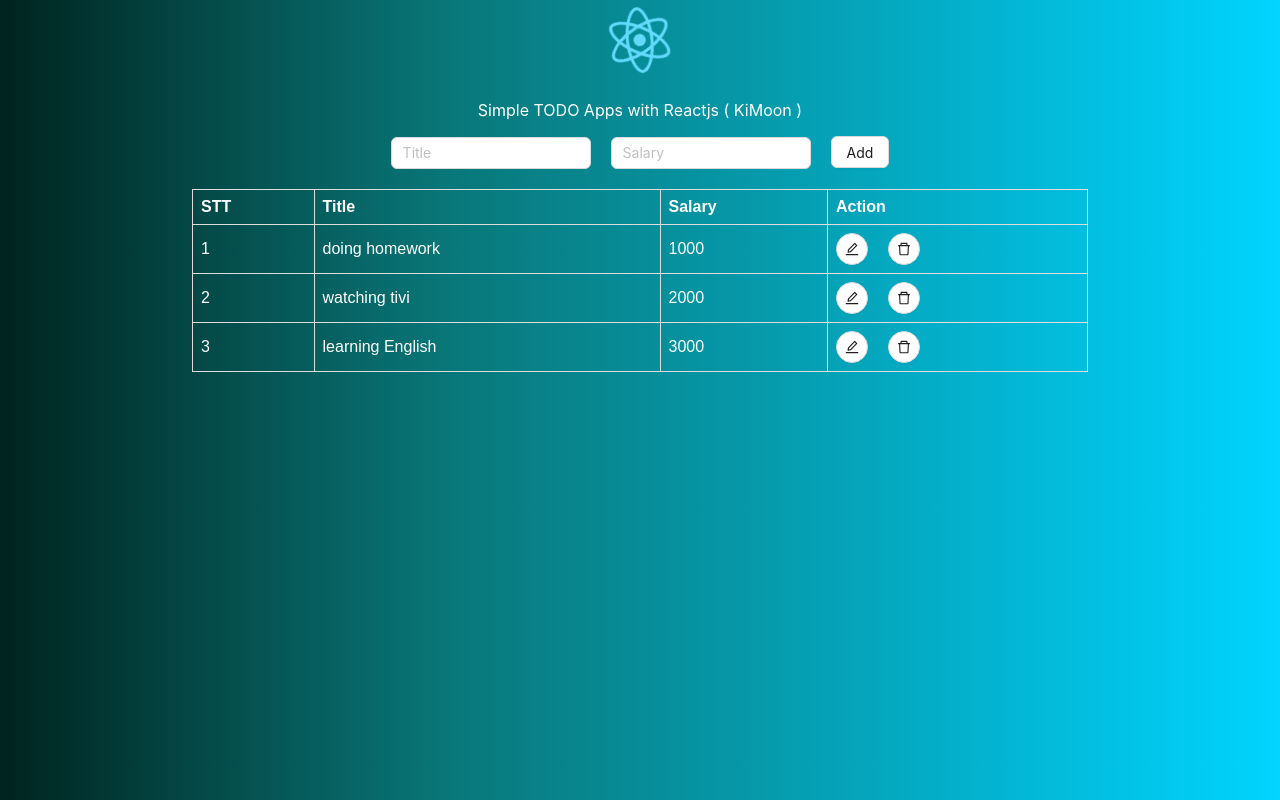
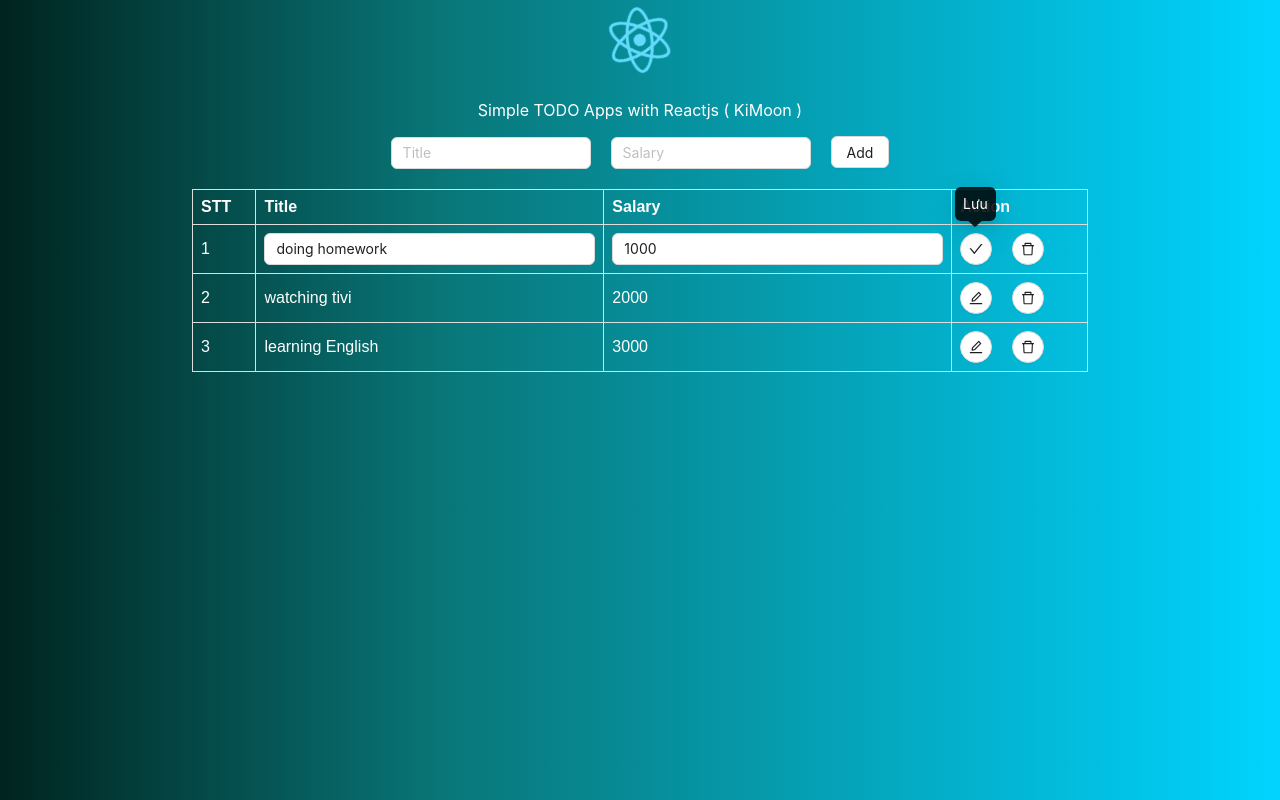
Before and after one commit to LeTuanKiet29102002/React-Season-One, a React (Create React App) app: page / in a window 1280 px wide. Both pictures are taken after a click on the button 851 px from the left and 248 px from the top of the page. Built offline with nearby package versions, Linux system fonts and the light colour scheme.

Commit message:
Todo-App-React-02

```diff
--- a/src/views/Todos/ListTodo.js
+++ b/src/views/Todos/ListTodo.js
@@ -1,35 +1,88 @@
 import React from 'react';
-import { EditOutlined, DeleteOutlined } from '@ant-design/icons';
-import { Button, Tooltip } from "antd";
 import './ListTodo.scss'
 import AddJobTodo from './AddJobTodo';
 import { toast } from 'react-toastify';
+import TableJobTodo from './TableJobTodo';
 
 
 class ListTodo extends React.Component {
     state = {
         listTodos: [
-            { id: 'todo1', title: 'doing homework' ,salary:1000},
-            { id: 'todo2', title: 'watching tivi' ,salary:2000},
-            { id: 'todo3', title: 'learning English' ,salary:3000},
-        ]
+            { id: 'todo1', title: 'doing homework', salary: 1000 },
+            { id: 'todo2', title: 'watching tivi', salary: 2000 },
+            { id: 'todo3', title: 'learning English', salary: 3000 },
+        ],
+        editTodobtn: {}
+
     }
 
-    AddNewTodo = (todo)=>{
+    AddNewTodo = (todo) => {
         this.setState({
-            listTodos: [...this.state.listTodos,todo]
+            listTodos: [...this.state.listTodos, todo]
         })
         toast.success("Wow so easy!")
     }
+    DeleteTodo = (todo) => {
+        let currentTodo = this.state.listTodos;
+        currentTodo = currentTodo.filter(item => item.id !== todo.id);
+        this.setState({
+            listTodos: currentTodo
+        })
+    }
+    EditTodo = (todo) => {
+        let { editTodobtn, listTodos } = this.state;
+        let isEmptyObj = Object.keys(editTodobtn).length === 0;
+
+        //save
+        if (isEmptyObj === false && editTodobtn.id === todo.id) {
+            let listTodoCopy = [...listTodos];
+            //Find index of specific object using findIndex method.
+            let objIndex = listTodoCopy.findIndex((item => item.id === todo.id));
+
+            //Update object's name property.
+            listTodoCopy[objIndex].title = editTodobtn.title
+            listTodoCopy[objIndex].salary = editTodobtn.salary
+
+            this.setState({
+                listTodos: listTodoCopy,
+                editTodobtn: {}
+            })
+            toast.success('Update successfully!')
+
+        }
+        //edit
+        else {
+            this.setState({
+                editTodobtn: todo
+            })
+        }
+
+    }
+
+    // Hàm cập nhật editTodobtn từ TableJobTodo (file con)
+    UpdateEditTodoBtn = (editedTodo) => {
+
+        this.setState({
+            editTodobtn: editedTodo
+        });
+    }
+
     render() {
-        let { listTodos } = this.state;
+        // let { listTodos } = this.state;
         // let listTodos = this.state.listTodos
         return (
             <div className='list-todo-container'>
                 <AddJobTodo
-                    AddNewTodo = {this.AddNewTodo}
+                    AddNewTodo={this.AddNewTodo}
                 />
-                <div className='list-todo-content'>
+                <TableJobTodo
+                    ArrayJobTodo={this.state.listTodos}
+                    editTodobtn={this.state.editTodobtn}
+                    DeleteTodo={this.DeleteTodo}
+                    EditTodo={this.EditTodo}
+                    UpdateEditTodoBtn={this.UpdateEditTodoBtn}
+                />
+                {/* <div className='list-todo-content'>
                     <table className="todo-child">
                         <tbody>
                             <tr>
@@ -68,7 +121,7 @@ class ListTodo extends React.Component {
                             }
                         </tbody>
                     </table>
-                </div>
+                </div> */}
 
             </div>
         )
--- /dev/null
+++ b/src/views/Todos/TableJobTodo.js
@@ -0,0 +1,143 @@
+import React from 'react';
+import { EditOutlined, DeleteOutlined, CheckOutlined } from '@ant-design/icons';
+import { Button, Tooltip, Input } from "antd";
+import { toast } from 'react-toastify';
+
+class TableJobTodo extends React.Component {
+
+    handleDeleteTodo = (todo) => {
+        this.props.DeleteTodo(todo)
+        toast.success('Delete successfully!')
+    }
+    handleEditTodo = (todo) => {
+        // this.props.EditTodo(todo);
+        let { editTodobtn } = this.props;
+        if (editTodobtn.id) {
+            // Gọi hàm EditTodo trong file cha và truyền thông tin công việc cần chỉnh sửa
+            this.props.EditTodo(editTodobtn);
+
+            // Cập nhật trạng thái editTodobtn trong cha (nếu cần)
+            this.props.UpdateEditTodoBtn({});
+        }
+        this.props.UpdateEditTodoBtn(todo);
+
+
+
+    }
+    handleSaveTodo=(todo)=>{
+        this.props.EditTodo(todo);
+        this.props.UpdateEditTodoBtn({});
+        // toast.success('Update successfully!')
+
+
+    }
+
+
+    handleOnChangeTitleTodo = (event) => {
+        let editTodoCopy = { ...this.props.editTodobtn }
+        editTodoCopy.title = event.target.value
+
+        // Cập nhật trạng thái editTodobtn trong cha (nếu cần)
+        this.props.UpdateEditTodoBtn(editTodoCopy);
+    }
+    handleOnChangeSalaryTodo = (event) => {
+        let editTodoCopy = { ...this.props.editTodobtn }
+        editTodoCopy.salary = event.target.value
+
+        // Cập nhật trạng thái editTodobtn trong cha (nếu cần)
+        this.props.UpdateEditTodoBtn(editTodoCopy);
+    }
+
+
+    render() {
+        let { ArrayJobTodo, editTodobtn } = this.props;
+        console.log('check edit btn ', editTodobtn);
+        let isEmptyObj = Object.keys(editTodobtn).length === 0;
+        console.log('check empty obj ', isEmptyObj);
+        return (
+
+            <div className='list-todo-content'>
+                <table className="todo-child">
+                    <tbody>
+                        <tr>
+                            <th>STT</th>
+                            <th>Title</th>
+                            <th>Salary</th>
+                            <th>Action</th>
+                        </tr>
+                        {ArrayJobTodo && ArrayJobTodo.length > 0 &&
+                            ArrayJobTodo.map((item, index) => {
+                                return (
+                                    <tr key={item.id}>
+                                        <td>{index + 1}</td>
+                                        {isEmptyObj === true ?
+                                            <td>{item.title}</td>
+                                            :
+                                            <>
+                                                {editTodobtn.id === item.id ?
+                                                    <td><Input
+                                                        onChange={(event) => { this.handleOnChangeTitleTodo(event) }}
+                                                        value={editTodobtn.title} /></td>
+                                                    :
+                                                    <td>{item.title}</td>
+
+                                                }
+                                            </>
+                                        }
+                                        {isEmptyObj === true ?
+                                            <td>{item.salary}</td>
+                                            :
+                                            <>
+                                                {editTodobtn.id === item.id ?
+                                                    <td><Input
+                                                        onChange={(event) => { this.handleOnChangeSalaryTodo(event) }}
+                                                        value={editTodobtn.salary} /></td>
+                                                    :
+                                                    <td>{item.salary}</td>
+
+                                                }
+                                            </>
+                                        }
+                                        <td >
+                                            {isEmptyObj === false && editTodobtn.id === item.id ?
+                                                <Tooltip title="Lưu">
+                                                    <Button
+                                                        className="btn-action"
+                                                        shape="circle"
+                                                        icon={<CheckOutlined />}
+                                                    onClick={() => this.handleSaveTodo(item)}
+                                                    />
+                                                </Tooltip>
+                                                :
+
+                                                <Tooltip title="Sửa">
+                                                    <Button
+                                                        className="btn-action"
+                                                        shape="circle"
+                                                        icon={<EditOutlined />}
+                                                        onClick={() => this.handleEditTodo(item)}
+                                                    />
+                                                </Tooltip>
+                                            }
+                                            <Tooltip title="Xóa">
+                                                <Button
+                                                    shape="circle"
+                                                    icon={<DeleteOutlined />}
+                                                    onClick={() => this.handleDeleteTodo(item)}
+                                                />
+                                            </Tooltip>
+                                        </td>
+                                    </tr>
+                                )
+                            })
+                        }
+                    </tbody>
+                </table>
+            </div>
+        )
+    }
+
+}
+
+
+export default TableJobTodo;
```
